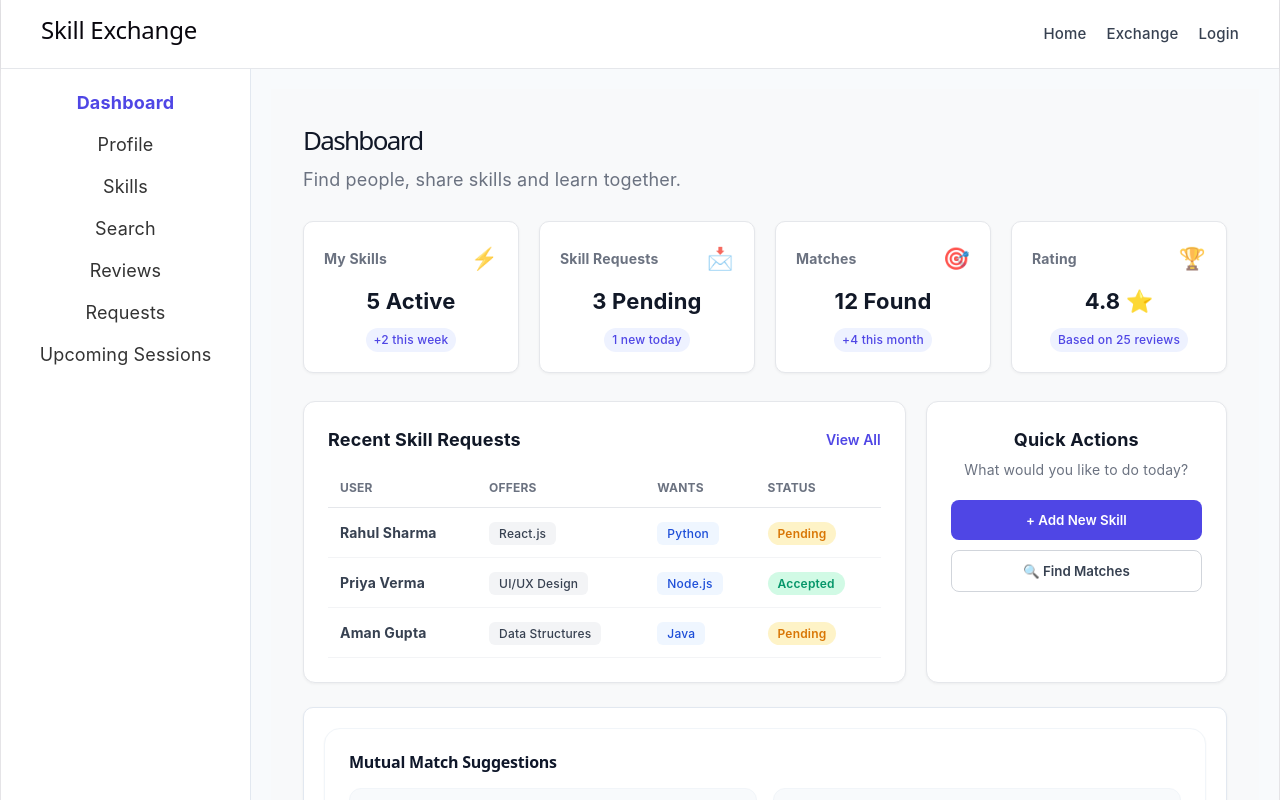
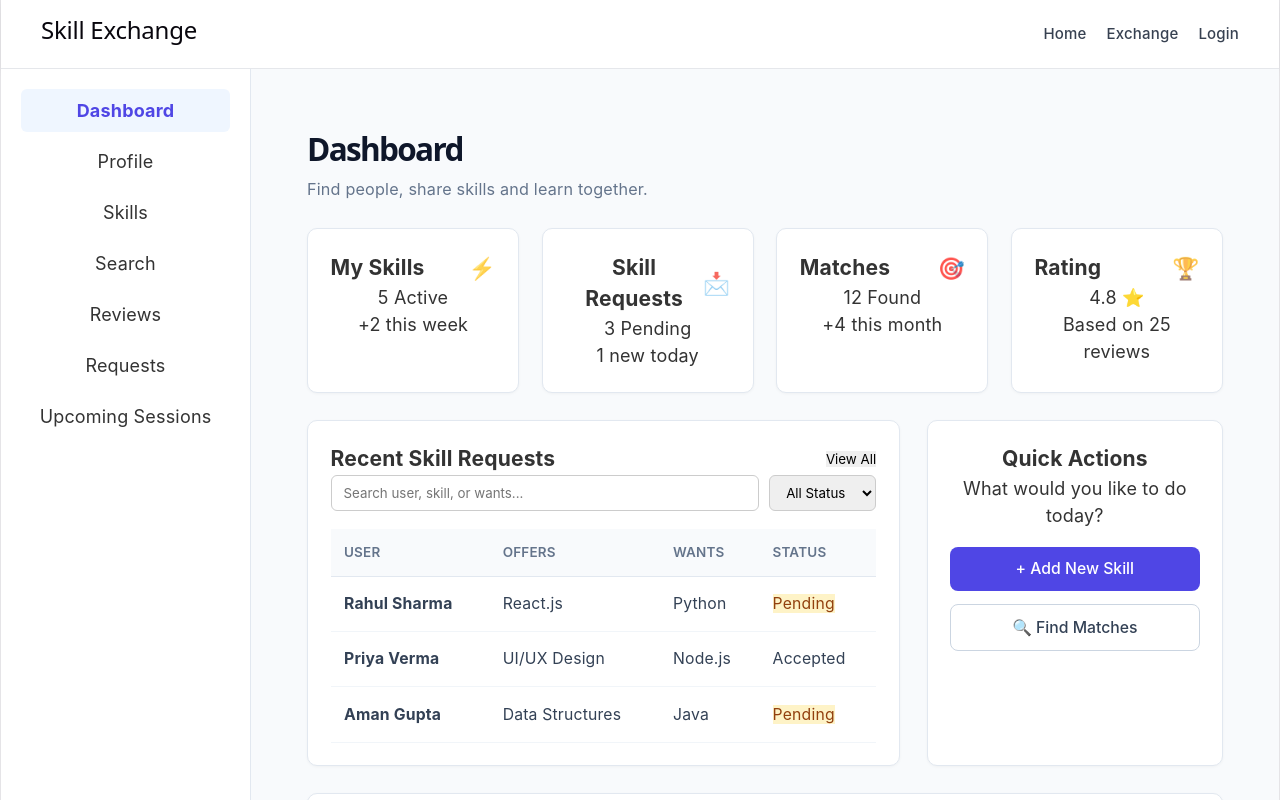
Before and after one commit to vijsanya27-afk/DEVOPS-2026-CS-E-15, a React (Vite) app: page /dashboard in a window 1280 px wide. Shown: the top 800 px of the page. Built offline with nearby package versions, Linux system fonts and the light colour scheme.

Commit message:
Fix Dashboard syntax errors, implement dynamic sidebar active highlights, and finalize SaaS dashboard navigation

```diff
--- a/src/components/DashboardLayout.jsx
+++ b/src/components/DashboardLayout.jsx
@@ -1,23 +1,35 @@
 import React from 'react';
-import { Outlet, Link } from 'react-router-dom';
+import { Outlet, NavLink } from 'react-router-dom';
 
 export default function DashboardLayout() {
+  // Active state dynamic styling function
+  const linkStyle = ({ isActive }) => ({
+    textDecoration: 'none',
+    color: isActive ? '#4f46e5' : '#333',
+    fontWeight: isActive ? 'bold' : 'normal',
+    backgroundColor: isActive ? '#eff6ff' : 'transparent',
+    padding: '8px 12px',
+    borderRadius: '6px',
+    display: 'block',
+    transition: 'all 0.2s ease'
+  });
+
   return (
     <div style={{ display: 'flex', minHeight: '85vh', backgroundColor: '#f8fafc' }}>
-      {/* Left Sidebar - Ye ab har dashboard page par permanent dikhega */}
+      {/* Left Sidebar */}
       <div style={{ width: '250px', backgroundColor: '#fff', borderRight: '1px solid #e2e8f0', padding: '20px', flexShrink: 0 }}>
-        <ul style={{ listStyle: 'none', padding: 0, display: 'flex', flexDirection: 'column', gap: '15px' }}>
-          <li><Link to="/dashboard" style={{ textDecoration: 'none', color: '#4f46e5', fontWeight: 'bold' }}>Dashboard</Link></li>
-          <li><Link to="/profile" style={{ textDecoration: 'none', color: '#333' }}>Profile</Link></li>
-          <li><Link to="/skills" style={{ textDecoration: 'none', color: '#333' }}>Skills</Link></li>
-          <li><Link to="/search" style={{ textDecoration: 'none', color: '#333' }}>Search</Link></li>
-          <li><Link to="/reviews" style={{ textDecoration: 'none', color: '#333' }}>Reviews</Link></li>
-          <li><Link to="/requests" style={{ textDecoration: 'none', color: '#333' }}>Requests</Link></li>
-          <li><Link to="/upcoming-sessions" style={{ textDecoration: 'none', color: '#333' }}>Upcoming Sessions</Link></li>
+        <ul style={{ listStyle: 'none', padding: 0, display: 'flex', flexDirection: 'column', gap: '8px' }}>
+          <li><NavLink to="/dashboard" style={linkStyle}>Dashboard</NavLink></li>
+          <li><NavLink to="/profile" style={linkStyle}>Profile</NavLink></li>
+          <li><NavLink to="/skills" style={linkStyle}>Skills</NavLink></li>
+          <li><NavLink to="/search" style={linkStyle}>Search</NavLink></li>
+          <li><NavLink to="/reviews" style={linkStyle}>Reviews</NavLink></li>
+          <li><NavLink to="/requests" style={linkStyle}>Requests</NavLink></li>
+          <li><NavLink to="/upcoming-sessions" style={linkStyle}>Upcoming Sessions</NavLink></li>
         </ul>
       </div>
 
-      {/* Main Content Area - Yahan par Profile, Skills, etc. ke pages badlenge */}
+      {/* Main Content Area */}
       <div style={{ flex: 1, padding: '20px', overflowY: 'auto' }}>
         <Outlet />
       </div>
--- a/src/pages/Dashboard.css
+++ b/src/pages/Dashboard.css
@@ -1,394 +1,128 @@
+/* Clean & Simple Dashboard CSS */
+
 .dashboard-page {
   display: flex;
+  width: 100%;
   min-height: 100vh;
-  background-color: #f8f9fa;
-  font-family: Arial, sans-serif;
+  background-color: #f8fafc;
 }
 
 .dashboard-main {
   flex: 1;
-  padding: 32px;
+  width: 100%;
+  max-width: 1280px; /* Standard browser container width */
+  margin: 0 auto;
+  padding: 2rem;
+  box-sizing: border-box;
+}
+
+.dashboard-header {
+  margin-bottom: 1.5rem;
+  text-align: left;
 }
 
 .dashboard-header h1 {
-  margin: 0 0 6px 0;
-  font-size: 26px;
-  color: #111827;
+  font-size: 1.75rem;
+  font-weight: 700;
+  color: #0f172a;
+  margin: 0 0 0.25rem 0;
 }
 
 .dashboard-header p {
-  color: #6b7280;
-  margin: 0 0 28px 0;
+  font-size: 0.9rem;
+  color: #64748b;
+  margin: 0;
 }
 
-/* 11 Aug Cards Grid */
-/* Cards ko 4 equal columns me fit karne ke liye */
+/* 1. Stat Cards Grid */
 .cards-grid {
   display: grid;
-  grid-template-columns: repeat(4, 1fr); /* Direct 4 columns */
-  gap: 20px;
-  margin-top: 20px;
+  grid-template-columns: repeat(4, 1fr);
+  gap: 1.25rem;
+  margin-bottom: 1.5rem;
 }
 
-/* Sidebar ki height full screen karne ke liye */
-.sidebar {
-  min-height: calc(100vh - 60px);
+.cards-grid > * {
+  background: #ffffff;
+  border: 1px solid #e2e8f0;
+  border-radius: 10px;
+  padding: 1.25rem;
+  box-shadow: 0 1px 3px rgba(0, 0, 0, 0.04);
 }
 
-.dash-card {
-  background: #ffffff;
-  padding: 20px;
-  border-radius: 10px;
-  border: 1px solid #e5e7eb;
-  box-shadow: 0 1px 3px rgba(0, 0, 0, 0.05);
+/* 2. Middle Grid (Requests Table + Quick Actions) */
+.dashboard-content-grid {
+  display: grid;
+  grid-template-columns: 2fr 1fr;
+  gap: 1.5rem;
+  margin-bottom: 1.5rem;
 }
 
-.dash-card h3 {
-  margin: 0;
-  font-size: 14px;
-  color: #6b7280;
+.dash-section {
+  background: #ffffff;
+  border: 1px solid #e2e8f0;
+  border-radius: 10px;
+  padding: 1.25rem;
+  box-shadow: 0 1px 3px rgba(0, 0, 0, 0.04);
+  box-sizing: border-box;
 }
 
-.card-value {
-  margin: 10px 0 0 0;
-  font-size: 22px;
-  font-weight: bold;
-  color: #111827;
-}
-/* --- 12 Aug Additions: Card Hover & Badges --- */
-
-/* 1. Card Par Smooth Hover Effect */
-.dash-card {
-  transition: transform 0.2s ease, box-shadow 0.2s ease; /* Hover ke liye smooth transition */
+.dash-section.dashboard-full-width {
+  width: 100%;
+  margin-bottom: 1.5rem;
 }
 
-.dash-card:hover {
-  transform: translateY(-4px); /* Thoda upar uthega */
-  box-shadow: 0 10px 20px rgba(0, 0, 0, 0.08); /* Soft shadow heavy banega */
-  border-color: #d1d5db;
-}
-
-/* 2. Subtext / Change Badge (e.g. +2 this week) */
-.card-change {
-  display: inline-block;
-  margin-top: 10px;
-  font-size: 12px;
-  font-weight: 500;
-  color: #4f46e5; /* Modern Indigo color */
-  background-color: #eef2ff; /* Light purple/blue pill background */
-  padding: 3px 8px;
-  border-radius: 12px;
-}
-
-/* 3. Mobile/Screen Responsiveness (Optional but useful) */
-@media (max-width: 900px) {
-  .cards-grid {
-    grid-template-columns: repeat(2, 1fr); /* Choti screen par 2 columns */
-  }
-}
-
-@media (max-width: 550px) {
-  .cards-grid {
-    grid-template-columns: 1fr; /* Mobile par 1 column */
-  }
-}
-/* --- Header Fix (Left Align) --- */
-.dashboard-header {
-  text-align: left; /* Center se hta ke left align kiya */
-}
-
-/* --- Content Grid Layout (2 Columns below Cards) --- */
-.dashboard-content-grid {
-  display: grid;
-  grid-template-columns: 2fr 1fr; /* Table wide h, quick actions side me */
-  gap: 20px;
-  margin-top: 28px;
-}
-
-/* --- Generic Dashboard Section Box --- */
-.dash-section {
-  background: #ffffff;
-  padding: 24px;
-  border-radius: 12px;
-  border: 1px solid #e5e7eb;
-  box-shadow: 0 1px 3px rgba(0, 0, 0, 0.05);
-}
-
-.section-header {
-  display: flex;
-  justify-content: space-between;
-  align-items: center;
-  margin-bottom: 16px;
-}
-
-.section-header h3, .quick-actions h3 {
-  margin: 0;
-  font-size: 18px;
-  color: #111827;
-}
-
-.btn-view-all {
-  background: none;
-  border: none;
-  color: #4f46e5;
-  font-weight: 600;
-  cursor: pointer;
-  font-size: 14px;
-}
-
-/* --- Requests Table --- */
+/* Table Styling */
 .requests-table {
   width: 100%;
   border-collapse: collapse;
+  margin-top: 1rem;
+}
+
+.requests-table th {
+  background-color: #f8fafc;
+  color: #64748b;
+  font-size: 0.75rem;
+  font-weight: 600;
+  text-transform: uppercase;
+  padding: 0.75rem;
+  text-align: left;
+  border-bottom: 1px solid #e2e8f0;
+}
+
+.requests-table td {
+  padding: 0.85rem 0.75rem;
+  border-bottom: 1px solid #f1f5f9;
+  font-size: 0.875rem;
+  color: #334155;
   text-align: left;
 }
 
-.requests-table th {
-  padding: 10px 12px;
-  font-size: 12px;
-  color: #6b7280;
-  border-bottom: 1px solid #e5e7eb;
-  text-transform: uppercase;
+/* Quick Actions Sidebar */
+.quick-actions .action-buttons {
+  display: flex;
+  flex-direction: column;
+  gap: 0.75rem;
+  margin-top: 1rem;
 }
 
-.requests-table td {
-  padding: 14px 12px;
-  font-size: 14px;
-  border-bottom: 1px solid #f3f4f6;
-  color: #374151;
-}
-
-/* --- Skill Tags & Status Badges --- */
-.skill-tag {
-  background-color: #f3f4f6;
-  color: #374151;
-  padding: 4px 10px;
-  border-radius: 6px;
-  font-size: 12px;
+.quick-actions button {
+  width: 100%;
+  padding: 0.7rem;
+  border-radius: 8px;
+  font-size: 0.875rem;
   font-weight: 500;
-}
-
-.skill-tag.alt {
-  background-color: #eff6ff;
-  color: #1d4ed8;
-}
-
-.status-badge {
-  padding: 4px 10px;
-  border-radius: 20px;
-  font-size: 12px;
-  font-weight: 600;
-}
-
-.status-badge.pending {
-  background-color: #fef3c7;
-  color: #d97706;
-}
-
-.status-badge.accepted {
-  background-color: #d1fae5;
-  color: #059669;
-}
-
-/* --- Quick Actions --- */
-.quick-actions p {
-  color: #6b7280;
-  font-size: 14px;
-  margin: 6px 0 20px 0;
-}
-
-.action-buttons {
-  display: flex;
-  flex-direction: column;
-  gap: 10px;
+  cursor: pointer;
 }
 
 .btn-primary {
   background-color: #4f46e5;
-  color: white;
+  color: #ffffff;
   border: none;
-  padding: 12px;
-  border-radius: 8px;
-  font-weight: 600;
-  cursor: pointer;
-  transition: 0.2s;
-}
-
-.btn-primary:hover {
-  background-color: #4338ca;
 }
 
 .btn-secondary {
   background-color: #ffffff;
-  color: #374151;
-  border: 1px solid #d1d5db;
-  padding: 12px;
-  border-radius: 8px;
-  font-weight: 600;
-  cursor: pointer;
-  transition: 0.2s;
+  border: 1px solid #cbd5e1;
+  color: #334155;
 }
-
-.btn-secondary:hover {
-  background-color: #f9fafb;
-}
-
-/* Responsive Grid for Tablets/Mobiles */
-@media (max-width: 900px) {
-  .dashboard-content-grid {
-    grid-template-columns: 1fr;
-  }
-}
-
-
-.dashboard-full-width {
-  margin-top: 24px;
-  background-color: #ffffff;
-  border-radius: 10px;
-  padding: 20px;
-  border: 1px solid #e2e8f0;
-  color: #1a202c !important; /* Explicit text color */
-  opacity: 1 !important; /* Un-fade content */
-}
-/* Mutual Matches Styling */
-.matches-container {
-  padding: 20px;
-}
-
-.matches-title {
-  font-size: 18px;
-  font-weight: 600;
-  margin-bottom: 16px;
-  color: #111827;
-  text-align: left;
-}
-
-.matches-grid {
-  display: grid;
-  grid-template-columns: repeat(auto-fit, minmax(280px, 1fr));
-  gap: 16px;
-}
-
-.match-card {
-  border: 1px solid #e5e7eb;
-  border-radius: 12px;
-  padding: 16px;
-  background-color: #ffffff;
-  text-align: left;
-}
-
-.match-card-header {
-  display: flex;
-  justify-content: space-between;
-  align-items: center;
-  margin-bottom: 12px;
-}
-
-.match-card-header h4 {
-  margin: 0;
-  font-size: 16px;
-  font-weight: 600;
-  color: #111827;
-}
-
-.badge-match {
-  color: #166534;
-  font-size: 12px;
-  font-weight: 600;
-  background-color: #dcfce7;
-  padding: 4px 8px;
-  border-radius: 9999px;
-}
-
-.match-card p {
-  margin: 4px 0;
-  font-size: 14px;
-  color: #4b5563;
-}
-
-.match-card p strong {
-  color: #1f2937;
-}
-
-/* Mutual Matches Container Fixes */
-.matches-container {
-  padding: 8px;
-}
-
-.matches-title {
-  font-size: 18px;
-  font-weight: 600;
-  margin-bottom: 16px;
-  color: #111827;
-  text-align: left; /* Header center se left shift kiya */
-}
-
-.matches-grid {
-  display: grid;
-  grid-template-columns: repeat(auto-fit, minmax(280px, 1fr)); /* Vertically stacked cards side-by-side aayenge */
-  gap: 16px;
-}
-
-.match-card {
-  border: 1px solid #e5e7eb;
-  border-radius: 12px;
-  padding: 16px;
-  background-color: #ffffff;
-  text-align: left;
-}
-
-.match-card-header {
-  display: flex;
-  justify-content: space-between;
-  align-items: center;
-  margin-bottom: 12px;
-}
-
-.match-card-header h4 {
-  margin: 0;
-  font-size: 16px;
-  font-weight: 600;
-  color: #111827;
-}
-
-.badge-match {
-  color: #166534;
-  font-size: 12px;
-  font-weight: 600;
-  background-color: #dcfce7;
-  padding: 4px 8px;
-  border-radius: 9999px;
-}
-
-.match-card p {
-  margin: 4px 0;
-  font-size: 14px;
-  color: #4b5563;
-}
-
-.match-card p strong {
-  color: #1f2937;
-}
-/* Recommended Users Styles */
-.user-bio {
-  font-size: 13px;
-  color: #6b7280;
-  margin: 6px 0 10px 0;
-}
-
-.badge-rating {
-  font-size: 12px;
-  font-weight: 600;
-  color: #b45309;
-  background-color: #fef3c7;
-  padding: 2px 8px;
-  border-radius: 9999px;
-}
-
-.btn-connect {
-  width: 100%;
-  margin-top: 12px;
-  padding: 8px;
-  font-size: 13px;
-  cursor: pointer;
-}
--- a/src/pages/Dashboard.jsx
+++ b/src/pages/Dashboard.jsx
@@ -1,3 +1,4 @@
+import React, { useState, useMemo } from "react";
 import { useNavigate } from "react-router-dom";
 import StatCard from '../components/StatCard.jsx';
 import MutualMatches from '../components/MutualMatches.jsx';
@@ -7,6 +8,10 @@ import './Dashboard.css';
 
 const Dashboard = () => {
   const navigate = useNavigate();
+
+  // Search & Filter State
+  const [searchTerm, setSearchTerm] = useState("");
+  const [statusFilter, setStatusFilter] = useState("ALL");
 
   const statsData = [
     { id: 1, title: 'My Skills', value: '5 Active', change: '+2 this week', icon: '⚡' },
@@ -21,10 +26,24 @@ const Dashboard = () => {
     { id: 3, name: 'Aman Gupta', skill: 'Data Structures', lookingFor: 'Java', status: 'Pending' },
   ];
 
+  // Validated Search & Filter Logic
+  const filteredRequests = useMemo(() => {
+    const cleanSearch = searchTerm.trim().toLowerCase();
+
+    return recentRequests.filter((req) => {
+      const nameMatch = req.name?.toLowerCase().includes(cleanSearch);
+      const skillMatch = req.skill?.toLowerCase().includes(cleanSearch);
+      const lookingForMatch = req.lookingFor?.toLowerCase().includes(cleanSearch);
+
+      const matchesSearch = cleanSearch === "" || nameMatch || skillMatch || lookingForMatch;
+      const matchesStatus = statusFilter === "ALL" || req.status.toLowerCase() === statusFilter.toLowerCase();
+
+      return matchesSearch && matchesStatus;
+    });
+  }, [searchTerm, statusFilter]);
+
   return (
     <div className="dashboard-page">
-      {/* Yahan se purana <Sidebar /> hata diya hai kyunki ab wo layout se handle ho raha hai */}
-
       <main className="dashboard-main">
         {/* Header */}
         <header className="dashboard-header">
@@ -49,7 +68,8 @@ const Dashboard = () => {
         <div className="dashboard-content-grid">
           {/* Recent Skill Requests */}
           <div className="dash-section">
-            <div className="section-header">
+            <div className="section-header" style={{ flexDirection: "column", alignItems: "flex-start", gap: "10px" }}>
+              <div style={{ display: "flex", justifyContent: "space-between", width: "100%", alignItems: "center" }}>
                 <h3>Recent Skill Requests</h3>
                 <button
                   className="btn-view-all"
@@ -58,6 +78,30 @@ const Dashboard = () => {
                   View All
                 </button>
               </div>
+
+              {/* Search & Filter Controls with Accessibility */}
+              <div className="filter-controls" style={{ display: "flex", gap: "10px", width: "100%", flexWrap: "wrap" }}>
+                <input
+                  type="text"
+                  aria-label="Search user, skill, or wants"
+                  placeholder="Search user, skill, or wants..."
+                  value={searchTerm}
+                  onChange={(e) => setSearchTerm(e.target.value)}
+                  style={{ padding: "8px 12px", borderRadius: "6px", border: "1px solid #ccc", flex: "1", minWidth: "180px" }}
+                />
+                <select
+                  aria-label="Filter status"
+                  value={statusFilter}
+                  onChange={(e) => setStatusFilter(e.target.value)}
+                  style={{ padding: "8px 12px", borderRadius: "6px", border: "1px solid #ccc" }}
+                >
+                  <option value="ALL">All Status</option>
+                  <option value="Pending">Pending</option>
+                  <option value="Accepted">Accepted</option>
+                </select>
+              </div>
+            </div>
+
             <table className="requests-table">
               <thead>
                 <tr>
@@ -68,7 +112,8 @@ const Dashboard = () => {
                 </tr>
               </thead>
               <tbody>
-                {recentRequests.map((req) => (
+                {filteredRequests.length > 0 ? (
+                  filteredRequests.map((req) => (
                     <tr key={req.id}>
                       <td><strong>{req.name}</strong></td>
                       <td><span className="skill-tag">{req.skill}</span></td>
@@ -79,7 +124,14 @@ const Dashboard = () => {
                         </span>
                       </td>
                     </tr>
-                ))}
+                  ))
+                ) : (
+                  <tr>
+                    <td colSpan="4" style={{ textAlign: "center", padding: "15px", color: "#666" }}>
+                      No matching requests found.
+                    </td>
+                  </tr>
+                )}
               </tbody>
             </table>
           </div>
--- a/src/pages/Search.jsx
+++ b/src/pages/Search.jsx
@@ -18,7 +18,7 @@ export default function UserSearch() {
   const [error, setError] = useState(null);
   const [users, setUsers] = useState(MOCK_USERS);
 
-  // Jab bhi search query ya filters change hon, ek smooth loading state simulate hogi
+  // Debounced search and loading state simulation
   useEffect(() => {
     setLoading(true);
     setError(null);
@@ -31,22 +31,28 @@ export default function UserSearch() {
         setError('Failed to fetch results.');
         setLoading(false);
       }
-    }, 300); // 300ms ka chota delay taaki natural feel aaye
+    }, 300); // 300ms debounce delay
 
+    // Cleanup timer to prevent memory leaks and unnecessary triggers
     return () => clearTimeout(timer);
   }, [searchTerm, selectedLevel, selectedCategory, showAvailableOnly]);
 
+  // Robust & Validated Filtering Logic
   const filteredUsers = useMemo(() => {
+    // 1. Input Trimming & Normalization
     const trimmedQuery = searchTerm.trim().toLowerCase();
 
     return users.filter((user) => {
-      const matchesSearch =
-        user.name.toLowerCase().includes(trimmedQuery) ||
-        user.skill.toLowerCase().includes(trimmedQuery);
+      // Safe checks in case data properties are missing/null
+      const nameMatch = user.name ? user.name.toLowerCase().includes(trimmedQuery) : false;
+      const skillMatch = user.skill ? user.skill.toLowerCase().includes(trimmedQuery) : false;
+      const roleMatch = user.role ? user.role.toLowerCase().includes(trimmedQuery) : false;
+
+      const matchesSearch = trimmedQuery === '' || nameMatch || skillMatch || roleMatch;
 
       const matchesLevel = selectedLevel === 'All' || user.level === selectedLevel;
       const matchesCategory = selectedCategory === 'All' || user.category === selectedCategory;
-      const matchesAvailability = showAvailableOnly ? user.available : true;
+      const matchesAvailability = showAvailableOnly ? Boolean(user.available) : true;
 
       return matchesSearch && matchesLevel && matchesCategory && matchesAvailability;
     });
@@ -67,7 +73,7 @@ export default function UserSearch() {
       <div style={{ backgroundColor: '#f8fafc', padding: '1.5rem', borderRadius: '8px', marginBottom: '1.5rem', border: '1px solid #e2e8f0' }}>
         <input
           type="text"
-          placeholder="Search by name or skill..."
+          placeholder="Search by name, skill, or role..."
           value={searchTerm}
           onChange={(e) => setSearchTerm(e.target.value)}
           style={{ width: '100%', padding: '0.6rem', marginBottom: '1rem', borderRadius: '4px', border: '1px solid #ccc', boxSizing: 'border-box' }}
@@ -128,7 +134,7 @@ export default function UserSearch() {
             filteredUsers.map((user) => (
               <div key={user.id} style={{ padding: '1rem', border: '1px solid #ddd', borderRadius: '6px', marginBottom: '0.75rem', display: 'flex', justifyContent: 'space-between', alignItems: 'center', backgroundColor: '#fff' }}>
                 <div>
-                  <h4 style={{ margin: '0 0 0.25rem 0' }}>{user.name}</h4>
+                  <h4 style={{ margin: '0 0 0.25rem 0' }}>{user.name} <span style={{ fontSize: '0.8rem', color: '#666', fontWeight: 'normal' }}>({user.role})</span></h4>
                   <p style={{ margin: 0, fontSize: '0.85rem', color: '#555' }}>
                     {user.skill} • <strong>{user.level}</strong> ({user.category})
                   </p>
```
Also changed, not shown: src/App.css (+9 -0 lines), src/components/Sidebar.css (+44 -0 lines), src/components/Sidebar.jsx (+30 -20 lines). Lines whose indentation alone changed are shown as unchanged.
